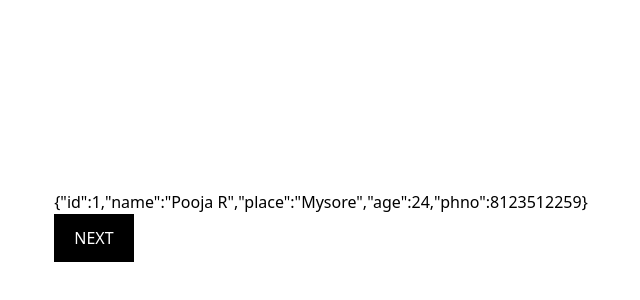
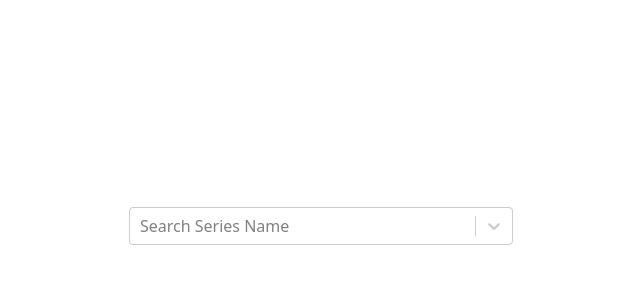
Before and after one commit to PoojaRamesh3/Image-and-File-Loder-POC, a React (Create React App) app: page / in a window 1280 px wide. Shown: the part 174-474 px from the top of the page, without its empty margins (319-959 px from the left). Built offline with nearby package versions, Linux system fonts and the light colour scheme.

Commit message:
Initial Commit

```diff
--- a/package.json
+++ b/package.json
@@ -17,6 +17,7 @@
     "react-redux": "^8.1.1",
     "react-router-dom": "^6.14.1",
     "react-scripts": "5.0.1",
+    "react-select": "^5.7.4",
     "redux": "^4.2.1",
     "typescript": "^4.9.5",
     "web-vitals": "^2.1.4"
--- a/src/App.tsx
+++ b/src/App.tsx
@@ -1,9 +1,9 @@
-import Router from "./Router";
+import SearchSelect from "./SearchSelect";
 
 function App() {
   return (
     <div className="flex items-center justify-center min-h-screen">
-      <Router />
+      <SearchSelect />
     </div>
   );
 }
--- /dev/null
+++ b/src/SearchSelect.tsx
@@ -0,0 +1,34 @@
+import { useState } from "react";
+import Select from "react-select";
+
+const SearchSelect = () => {
+  const [selectedOptions, setSelectedOptions] = useState();
+
+  const optionList = [
+    { value: "red", label: "Red" },
+    { value: "green", label: "Green" },
+    { value: "yellow", label: "Yellow" },
+    { value: "blue", label: "Blue" },
+    { value: "white", label: "White" },
+  ];
+
+  function handleSelect(data: any) {
+    setSelectedOptions(data);
+  }
+
+  return (
+    <div className="app">
+      <div className="dropdown-container w-96">
+        <Select
+          options={optionList}
+          placeholder="Search Series Name"
+          value={selectedOptions}
+          onChange={handleSelect}
+          isSearchable={true}
+        />
+      </div>
+    </div>
+  );
+};
+
+export default SearchSelect;
```
Also changed, not shown: 1 other file (tests, documents, lock files or other folders).
